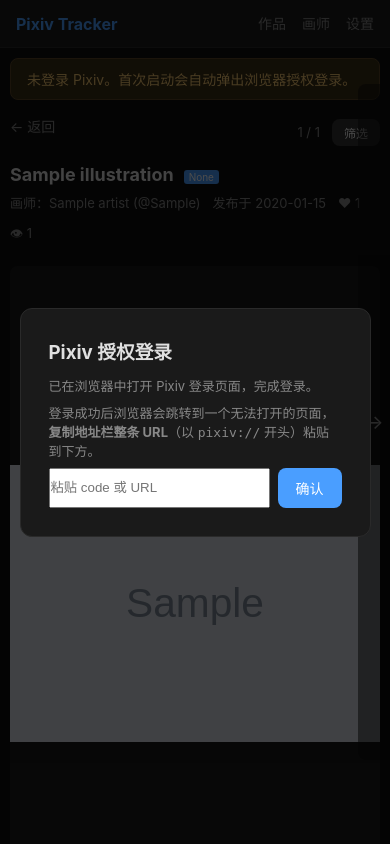
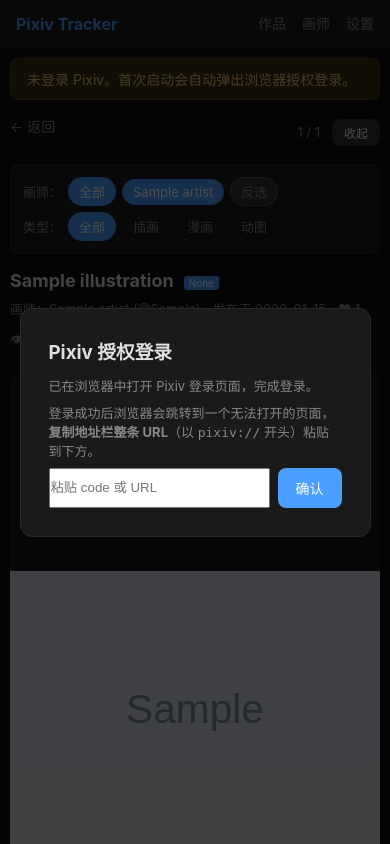
Before and after one commit to prince-dulb/pixiv-tracking-tool, a FastAPI app: page /illust/1 in a window 390 px wide. Run offline with FastAPI, Linux system fonts and the light colour scheme; tables that the repository leaves empty hold one stand-in row (values such as "Sample post"); grey boxes marked "Sample" are stand-in pictures; data that the repository does not hold is empty.

Commit message:
fix: 详情页筛选栏常驻打开 + 移动端隐藏侧边箭头（滑动已够用）

```diff
--- a/app/src/templates/illust_detail.html
+++ b/app/src/templates/illust_detail.html
@@ -11,7 +11,7 @@
     </div>
 </div>
 
-<div id="filter-panel" class="detail-filters" style="display:{% if selected_artist_ids is not none and selected_artist_ids != all_artist_ids %}block{% else %}none{% endif %};">
+<div id="filter-panel" class="detail-filters" style="display:block;">
     <div class="filter-bar">
         <span>画师：</span>
         <a href="{{ all_url }}"
--- a/app/static/style.css
+++ b/app/static/style.css
@@ -280,8 +280,8 @@ button:hover { opacity: 0.9; }
 .side-arrow:hover { background: rgba(74,158,255,0.4); color: #fff; }
 .side-prev { left: 0; border-radius: 0 8px 8px 0; }
 .side-next { right: 0; border-radius: 8px 0 0 8px; }
-@media (max-width: 640px) {
-    .side-arrow { width: 32px; font-size: 20px; }
+@media (max-width: 768px) {
+    .side-arrow { display: none; }
 }
 
 /* 图片流 */
```
